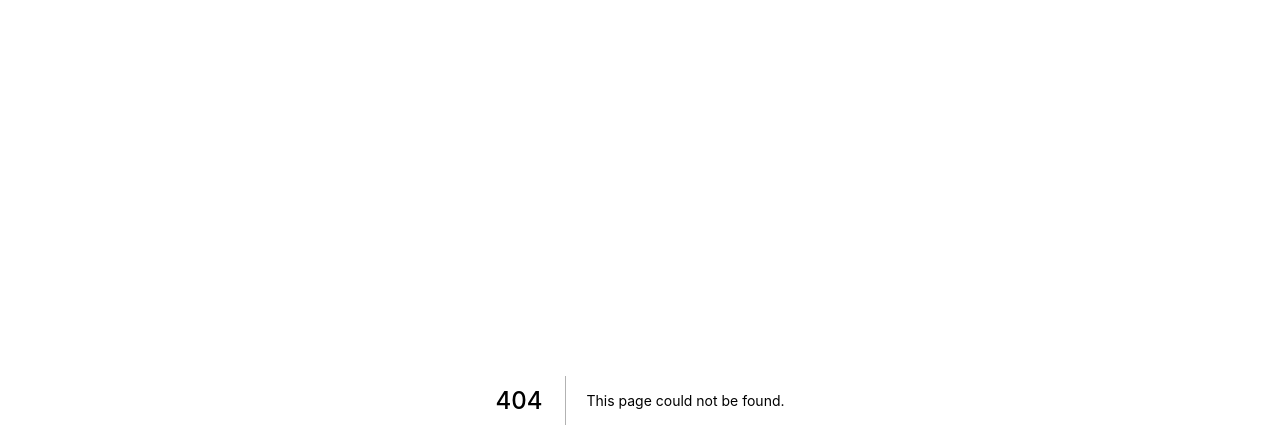
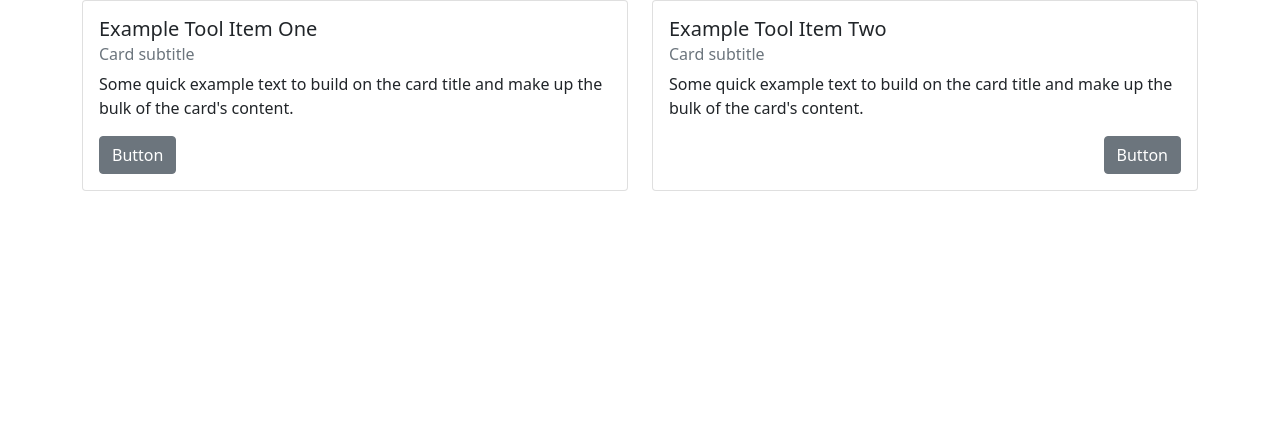
Before and after one commit to IT-Dashboard/IT-Dashboard, a Next.js app: page /example1 in a window 1280 px wide. Before the commit this address had no page. Shown: the top 448 px of the page. Built offline with nearby package versions, Linux system fonts and the light colour scheme.

Commit message:
Set up example page with a couple of bootstrap cards

```diff
--- /dev/null
+++ b/pages/example1.js
@@ -0,0 +1,47 @@
+import {
+  Button,
+  Card,
+  CardBody,
+  CardSubtitle,
+  CardText,
+  CardTitle,
+} from "reactstrap";
+
+export default function Example1() {
+  return (
+    <div className="container">
+      <div className="row align-items-start">
+        <div className="col">
+          <Card>
+            <CardBody>
+              <CardTitle tag="h5">Example Tool Item One</CardTitle>
+              <CardSubtitle className="mb-2 text-muted" tag="h6">
+                Card subtitle
+              </CardSubtitle>
+              <CardText>
+                Some quick example text to build on the card title and make up
+                the bulk of the card&apos;s content.
+              </CardText>
+              <Button>Button</Button>
+            </CardBody>
+          </Card>
+        </div>
+        <div className="col">
+          <Card>
+            <CardBody>
+              <CardTitle tag="h5">Example Tool Item Two</CardTitle>
+              <CardSubtitle className="mb-2 text-muted" tag="h6">
+                Card subtitle
+              </CardSubtitle>
+              <CardText>
+                Some quick example text to build on the card title and make up
+                the bulk of the card&apos;s content.
+              </CardText>
+              <Button className="float-end">Button</Button>
+            </CardBody>
+          </Card>
+        </div>
+      </div>
+    </div>
+  );
+}
```
